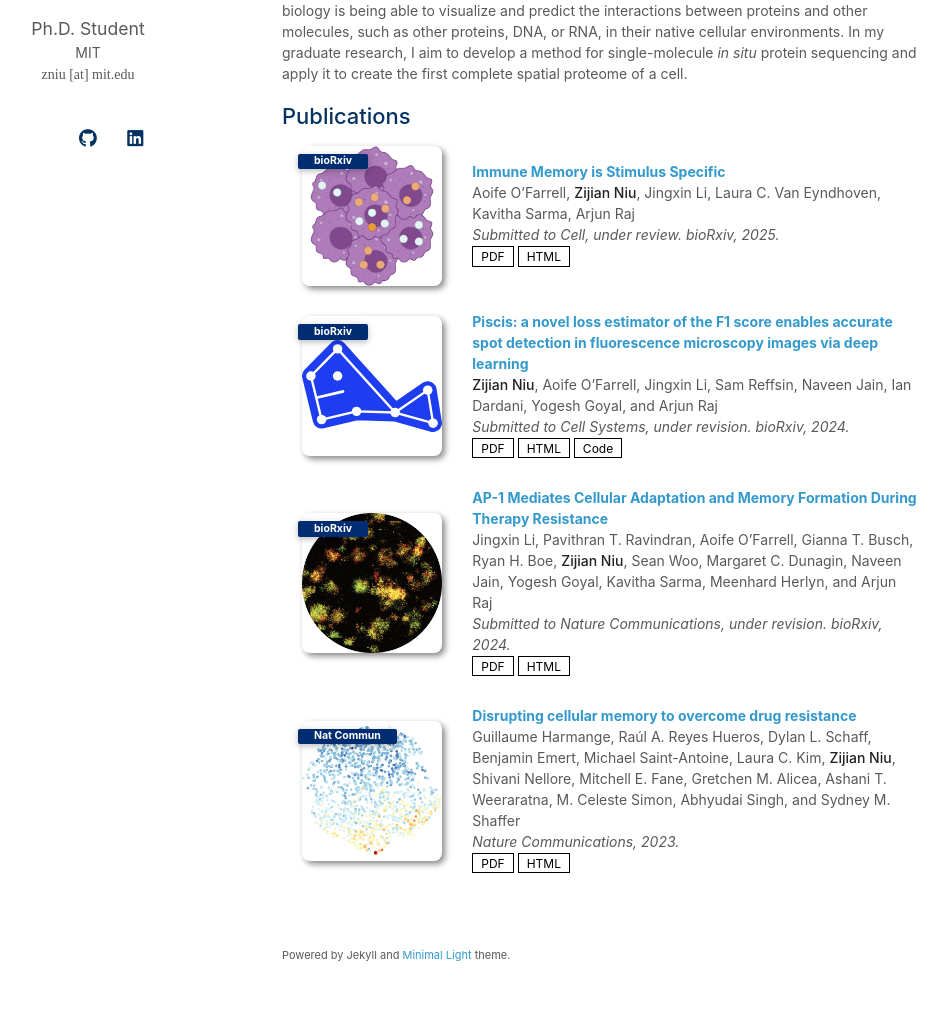
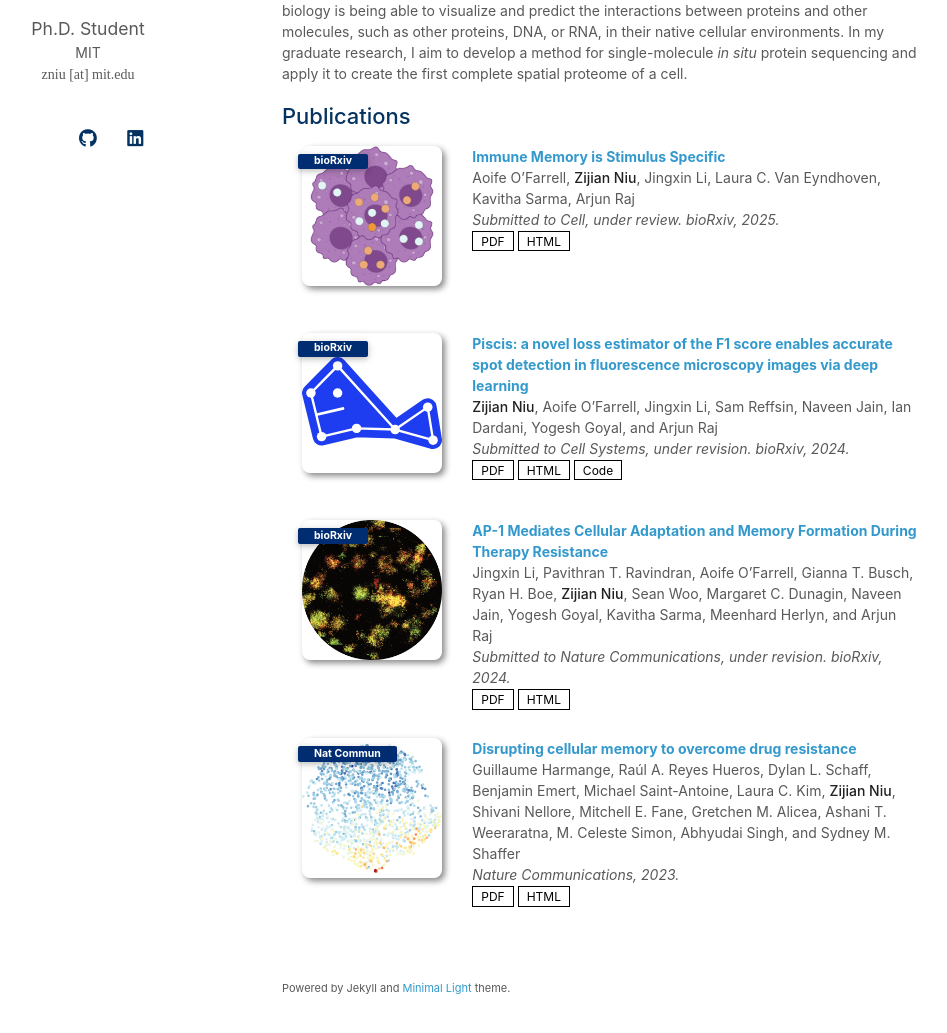
Before and after one commit to zjniu/zjniu.github.io, a Jekyll site: the page built from index.md, in a window 1280 px wide and 1400 px high, scrolled down 153 px. Shown: the part 333-1366 px from the top of the window, without its empty margins (188-1135 px from the left). Built offline with Jekyll 4.4.1, drawn with Linux system fonts in a browser that asks for light colours; a style sheet for code colours, icons or effects is not loaded; our own code applies the rules of GitHub Pages for plain Markdown files.

Commit message:
Fix image alignment in publications

```diff
--- a/_includes/publications.md
+++ b/_includes/publications.md
@@ -7,7 +7,7 @@
 
 <li>
 <div class="pub-row">
-  <div class="col-sm-3 abbr" style="position: relative;padding-right: 15px;padding-left: 15px;">
+  <div class="col-sm-3 abbr" style="position: relative;padding-right: 15px;padding-left: 15px;height: auto;">
     {% if link.image %}
     <img src="{{ link.image }}" class="teaser img-fluid z-depth-1" style="width=100;height=40%">
     {% if link.conference_short %}
--- a/_sass/minimal-light-no-dark-mode.scss
+++ b/_sass/minimal-light-no-dark-mode.scss
@@ -1,6 +1,6 @@
 .pub-row {
   display: flex;
-  align-items: center;}
+  align-items: flex-start;}
 
 .social-icons a{
   display:inline-block;
@@ -383,7 +383,7 @@ footer {
 
   .pub-row {
   display: flex;
-  align-items: center;}
+  align-items: flex-start;}
 
   div.wrapper {
     width:auto;
@@ -442,7 +442,7 @@ footer {
 
   .pub-row {
   display: flex;
-  align-items: center;}
+  align-items: flex-start;}
 
   header {
     padding:0;
@@ -461,7 +461,7 @@ footer {
 
   .pub-row {
     display: block;
-    align-items: center;}
+    align-items: flex-start;}
 
   body {
     padding:15px;
--- a/_sass/minimal-light.scss
+++ b/_sass/minimal-light.scss
@@ -1,6 +1,6 @@
 .pub-row {
   display: flex;
-  align-items: center;}
+  align-items: flex-start;}
 
 .social-icons a{
   display:inline-block;
@@ -462,7 +462,7 @@ footer {
 
   .pub-row {
   display: flex;
-  align-items: center;}
+  align-items: flex-start;}
 
   div.wrapper {
     width:auto;
@@ -521,7 +521,7 @@ footer {
 
   .pub-row {
   display: flex;
-  align-items: center;}
+  align-items: flex-start;}
 
   header {
     padding:0;
@@ -540,7 +540,7 @@ footer {
 
   .pub-row {
     display: block;
-    align-items: center;}
+    align-items: flex-start;}
 
   body {
     padding:15px;
```
